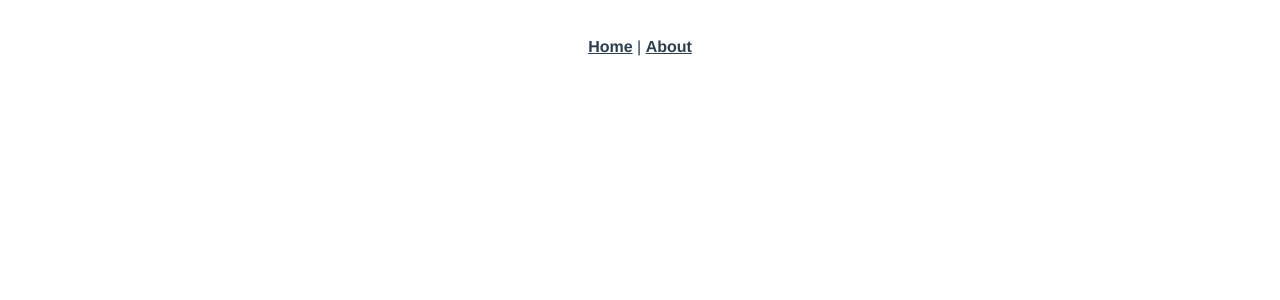
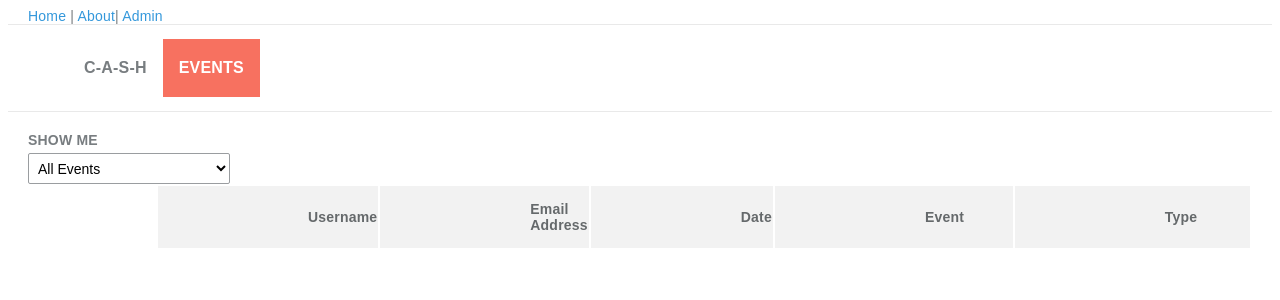
Before and after one commit to Camie0903/Events, a Vue app: page /Admin in a window 1280 px wide. Before the commit this address had no page. Shown: the top 300 px of the page. Built offline with nearby package versions, Linux system fonts and the light colour scheme.

Commit message:
1st update

```diff
--- a/src/App.vue
+++ b/src/App.vue
@@ -1,30 +1,10 @@
 <template>
   <nav>
     <router-link to="/">Home</router-link> |
-    <router-link to="/about">About</router-link>
+    <router-link to="/about">About</router-link>|
+    <router-link to="/Admin">Admin</router-link>
   </nav>
-  <router-view/>
+  <router-view />
 </template>
 
-<style>
-#app {
-  font-family: Avenir, Helvetica, Arial, sans-serif;
-  -webkit-font-smoothing: antialiased;
-  -moz-osx-font-smoothing: grayscale;
-  text-align: center;
-  color: #2c3e50;
-}
-
-nav {
-  padding: 30px;
-}
-
-nav a {
-  font-weight: bold;
-  color: #2c3e50;
-}
-
-nav a.router-link-exact-active {
-  color: #42b983;
-}
-</style>
+<style></style>
--- /dev/null
+++ b/src/assets/Admincss/Admin.css
@@ -0,0 +1,199 @@
+/* #app {
+  font-family: Avenir, Helvetica, Arial, sans-serif;
+  -webkit-font-smoothing: antialiased;
+  -moz-osx-font-smoothing: grayscale;
+  text-align: center;
+  color: #2c3e50;
+} */
+
+body {
+  font-family: "Source Sans Pro", sans-serif;
+  font-size: 14px;
+  color: #787d80;
+  letter-spacing: 0.2px;
+}
+
+.container {
+  width: 100%;
+  margin: auto;
+  top: 10px;
+}
+
+label {
+  font-weight: 600;
+  text-transform: uppercase;
+}
+table {
+  width: 100%;
+  padding-left: 10vw;
+}
+
+th,
+td {
+  padding-top: 15px;
+  padding-bottom: 15px;
+  padding-left: 150px;
+}
+
+th {
+  text-align: left;
+  background-color: #f2f2f2;
+  color: #65696b;
+}
+
+tr:nth-child(odd) {
+  background: #f9f9f9;
+  border-top: 1px solid transparent;
+  border-left: 1px solid transparent;
+}
+
+tr:nth-child(even) {
+  background: #fff;
+  border-top: 1px solid transparent;
+  border-left: 1px solid transparent;
+}
+
+tr:hover {
+  background-color: #ebf5fb;
+  cursor: default;
+  border: 1px solid #67b2e4;
+}
+
+.username {
+  color: #3498db;
+}
+
+.username:hover,
+a:hover {
+  color: #3498db;
+  cursor: pointer;
+  text-decoration: underline;
+}
+
+.commenter {
+  color: #9a9da0;
+}
+
+.admin,
+.staff,
+.moderator {
+  font-weight: 600;
+}
+
+a {
+  color: #3498db;
+  text-decoration: none;
+}
+
+nav {
+  padding-left: 20px;
+  padding-right: 20px;
+  border-bottom: 1px solid #e9e9e9;
+}
+nav ul li {
+  display: inline-block;
+  font-weight: 600;
+  font-size: 16px;
+  text-transform: uppercase;
+}
+
+nav ul li {
+  text-align: center;
+  padding: 20px 16px;
+  text-decoration: none;
+}
+
+.active {
+  background-color: #f77160;
+  color: white;
+}
+
+.roleHead {
+  width: 115px;
+}
+
+.statusHead {
+  width: 115px;
+}
+
+i {
+  float: right;
+  padding: 0px 15px;
+  color: #787d80;
+  font-size: 12px;
+}
+
+td.activeUser:hover,
+td.suspendedUser:hover,
+td.bannedUser:hover,
+td.commenter,
+td.staff,
+td.admin,
+td.moderator {
+  cursor: pointer;
+}
+
+tr.table-header {
+  border: 1px solid #bbbebf;
+}
+
+.styled-select select {
+  background: transparent;
+  border: none;
+  font-size: 14px;
+  font-family: "Source Sans Pro", sans-serif;
+  height: 29px;
+  padding: 5px; /* If you add too much padding here, the options won't show in IE */
+  width: 100%;
+}
+
+.styled-select {
+  margin-top: 5px;
+  width: 200px;
+  border-radius: 2px;
+  border: 1px solid #9a9da0;
+  color: #3b4a53;
+}
+
+.filter-ui,
+.search-ui {
+  display: inline-block;
+  padding: 20px;
+  left: 20px;
+}
+
+input[type="text"] {
+  padding: 6px;
+  margin-top: 5px;
+  font-size: 14px;
+  width: 300px;
+  border: 1px solid #9a9da0;
+  border-radius: 2px;
+}
+
+.search-container button {
+  padding: 10px 5px;
+  margin-right: 16px;
+  background: #ddd;
+  font-size: 17px;
+  border: none;
+  border-radius: 2px;
+  cursor: pointer;
+}
+
+::-webkit-input-placeholder {
+  color: #bbbebf;
+  font-size: 13px;
+}
+::-moz-placeholder {
+  color: #bbbebf;
+  font-size: 13px;
+}
+:-ms-input-placeholder {
+  color: #bbbebf;
+  font-size: 13px;
+}
+::placeholder {
+  color: #bbbebf;
+  font-size: 13px;
+}
--- a/src/router/index.js
+++ b/src/router/index.js
@@ -1,25 +1,34 @@
-import { createRouter, createWebHistory } from 'vue-router'
-import HomeView from '../views/HomeView.vue'
+import { createRouter, createWebHistory } from "vue-router";
+import HomeView from "../views/HomeView.vue";
 
 const routes = [
   {
-    path: '/',
-    name: 'home',
-    component: HomeView
+    path: "/",
+    name: "home",
+    component: HomeView,
   },
   {
-    path: '/about',
-    name: 'about',
+    path: "/about",
+    name: "about",
     // route level code-splitting
     // this generates a separate chunk (about.[hash].js) for this route
     // which is lazy-loaded when the route is visited.
-    component: () => import(/* webpackChunkName: "about" */ '../views/AboutView.vue')
-  }
-]
+    component: () =>
+      import(/* webpackChunkName: "about" */ "../views/AboutView.vue"),
+  },
+
+  {
+    path: "/Admin",
+    name: "Admin",
+
+    component: () =>
+      import(/* webpackChunkName: "about" */ "../views/Admin.vue"),
+  },
+];
 
 const router = createRouter({
   history: createWebHistory(process.env.BASE_URL),
-  routes
-})
+  routes,
+});
 
-export default router
+export default router;
--- a/src/views/AboutView.vue
+++ b/src/views/AboutView.vue
@@ -1,5 +1,5 @@
 <template>
   <div class="about">
-    <h1>This is an about page</h1>
+    <h1>Need to know more</h1>
   </div>
 </template>
--- /dev/null
+++ b/src/views/Admin.vue
@@ -0,0 +1,46 @@
+<template>
+  <nav>
+    <ul>
+      <li class="talk">C-A-S-H</li>
+      <li class="active">EVENTS</li>
+    </ul>
+  </nav>
+
+  <div class="filter-ui">
+    <label for="filters">Show me</label>
+    <div class="styled-select">
+      <select name="accountStatus" id="filters">
+        <option value="active">All Events</option>
+        <option value="active">public</option>
+        <option value="active">private</option>
+        <optgroup label="Audience">
+          <option value="Guest">Guest</option>
+        </optgroup>
+        <optgroup label="Organization">
+          <option value="Admins">Admins</option>
+        </optgroup>
+      </select>
+    </div>
+
+    <table>
+      <tr class="table-header">
+        <th>Username</th>
+        <th>Email Address</th>
+        <th>Date</th>
+        <th class="roleHead">Event</th>
+        <th class="statusHead">Type</th>
+      </tr>
+      <tr>
+        <td class="username"></td>
+        <td class="email"><a href="@email.com"></a></td>
+        <td></td>
+        <td class="commenter"><i class="fas fa-angle-down"></i></td>
+        <td class="activeUser"><i class="fas fa-angle-down"></i></td>
+      </tr>
+    </table>
+  </div>
+</template>
+<script>
+export default {};
+</script>
+<style></style>
```
Also changed, not shown: src/main.js (+6 -5 lines), 1 other file (tests, documents, lock files or other folders).
